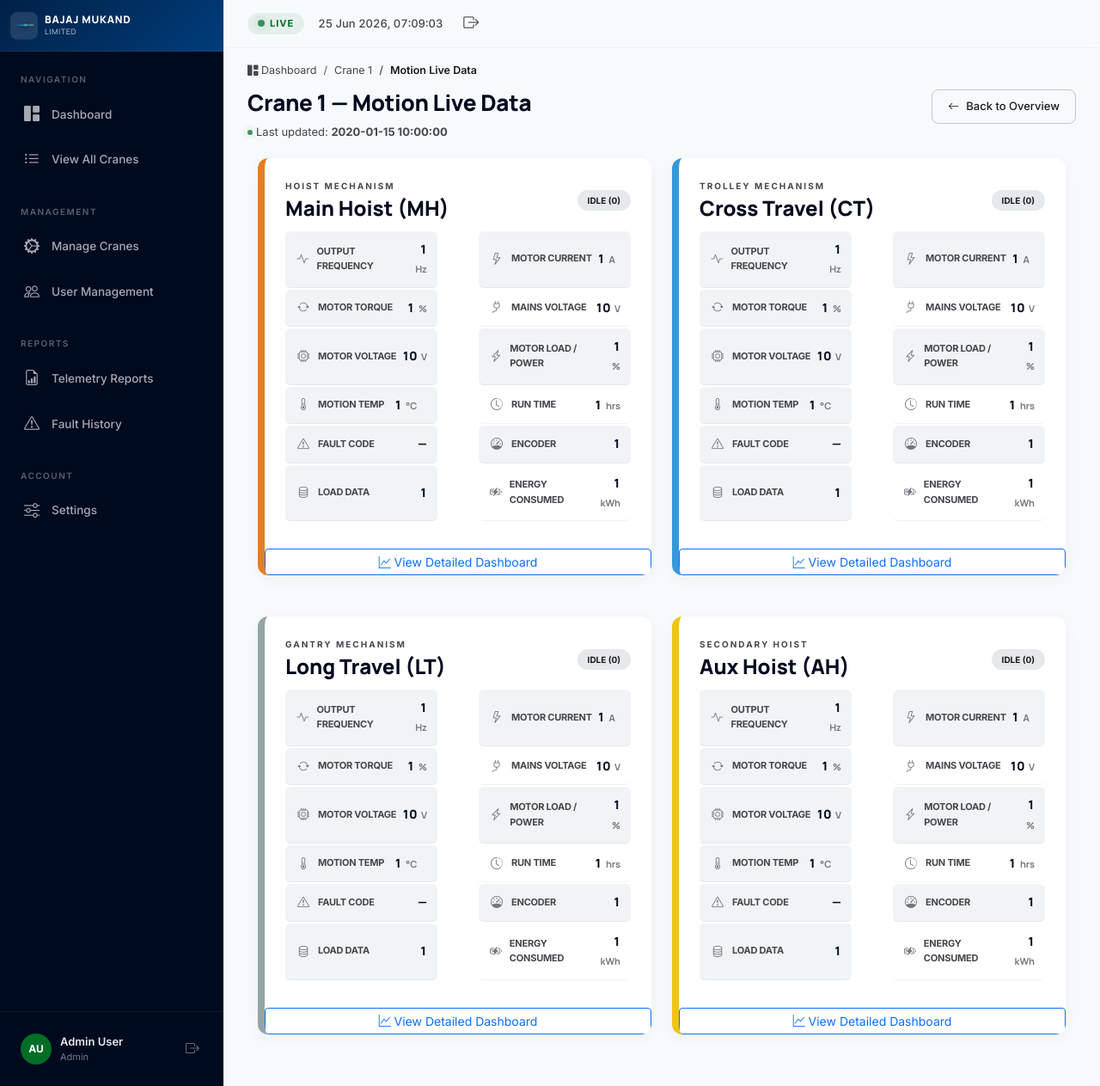
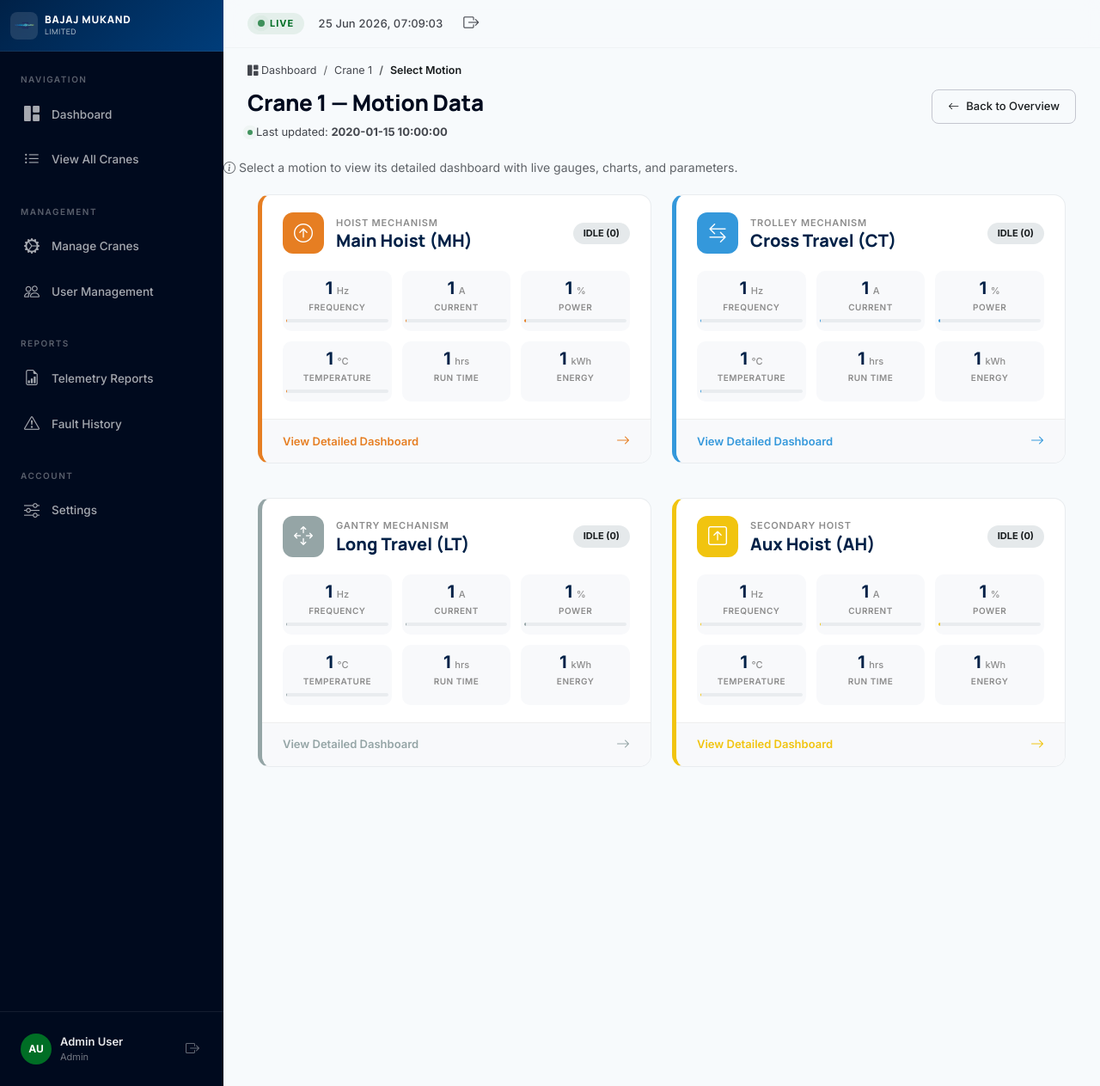
Before and after one commit to ShindeViraj/Crane-Dashboard, a PHP site: page /drives_live.php in a window 1280 px wide. Shown: the whole page at 86% size. Run offline with PHP 8.4, Linux system fonts and the light colour scheme; a user stored in the database is signed in; data comes from the database, SQL or seed files in the repository; tables that the repository leaves empty hold one stand-in row (values such as "Sample post").

Commit message:
refactor: drives_live.php as motion selector page with summary cards linking to motion_detail.php

```diff
--- a/drives_live.php
+++ b/drives_live.php
@@ -10,7 +10,7 @@ if (!canAccessCrane($craneId)) {
     exit;
 }
 
-$pageTitle = 'Motion Live Data';
+$pageTitle = 'Select Motion';
 $pdo = getDbConnection();
 $craneInfo = $pdo->prepare("SELECT crane_id, name, location, description FROM cranes WHERE crane_id = :cid");
 $craneInfo->execute([':cid' => $craneId]);
@@ -21,25 +21,138 @@ require_once 'includes/header.php';
 require_once 'includes/sidebar.php';
 
 $drives = [
-    ['prefix' => 'MH', 'name' => 'Main Hoist', 'short' => 'MH', 'color' => '#E67E22', 'class' => 'drive-mh'],
-    ['prefix' => 'CT', 'name' => 'Cross Travel', 'short' => 'CT', 'color' => '#3498DB', 'class' => 'drive-ct'],
-    ['prefix' => 'LT', 'name' => 'Long Travel', 'short' => 'LT', 'color' => '#95A5A6', 'class' => 'drive-lt'],
-    ['prefix' => 'AH', 'name' => 'Aux Hoist', 'short' => 'AH', 'color' => '#F1C40F', 'class' => 'drive-ah'],
+    ['prefix' => 'MH', 'name' => 'Main Hoist',  'mech' => 'Hoist Mechanism',     'icon' => 'bi-arrow-up-circle',    'color' => '#E67E22'],
+    ['prefix' => 'CT', 'name' => 'Cross Travel', 'mech' => 'Trolley Mechanism',   'icon' => 'bi-arrow-left-right',   'color' => '#3498DB'],
+    ['prefix' => 'LT', 'name' => 'Long Travel',  'mech' => 'Gantry Mechanism',    'icon' => 'bi-arrows-move',        'color' => '#95A5A6'],
+    ['prefix' => 'AH', 'name' => 'Aux Hoist',    'mech' => 'Secondary Hoist',     'icon' => 'bi-arrow-up-square',    'color' => '#F1C40F'],
 ];
 ?>
 
 <style>
-.param-bar {
+.motion-select-card {
+    display: block;
+    text-decoration: none;
+    color: inherit;
+    background: #fff;
+    border-radius: 14px;
+    border: 1px solid #e9ecef;
+    border-left: 5px solid var(--accent);
+    padding: 0;
+    transition: all 0.3s cubic-bezier(0.4, 0, 0.2, 1);
+    overflow: hidden;
+}
+.motion-select-card:hover {
+    transform: translateY(-4px);
+    box-shadow: 0 12px 32px rgba(0,0,0,0.12);
+    color: inherit;
+    text-decoration: none;
+}
+.motion-card-header {
+    display: flex;
+    align-items: center;
+    justify-content: space-between;
+    padding: 20px 24px 12px;
+}
+.motion-card-icon {
+    width: 48px;
+    height: 48px;
+    border-radius: 12px;
+    display: flex;
+    align-items: center;
+    justify-content: center;
+    font-size: 22px;
+    color: #fff;
+}
+.motion-card-info {
+    flex: 1;
+    margin-left: 14px;
+}
+.motion-card-mech {
+    font-size: 11px;
+    font-weight: 600;
+    text-transform: uppercase;
+    letter-spacing: 0.8px;
+    color: #8c8c8c;
+}
+.motion-card-name {
+    font-size: 20px;
+    font-weight: 800;
+    color: #002147;
+    margin: 0;
+    line-height: 1.2;
+}
+.motion-card-status {
+    padding: 4px 12px;
+    border-radius: 20px;
+    font-size: 11px;
+    font-weight: 700;
+    text-transform: uppercase;
+}
+.motion-card-body {
+    padding: 8px 24px 20px;
+}
+.motion-stat-grid {
+    display: grid;
+    grid-template-columns: 1fr 1fr 1fr;
+    gap: 12px;
+}
+.motion-stat {
+    text-align: center;
+    padding: 10px 4px;
+    background: #f8f9fb;
+    border-radius: 10px;
+}
+.motion-stat-value {
+    font-size: 20px;
+    font-weight: 800;
+    color: #002147;
+    line-height: 1;
+}
+.motion-stat-value small {
+    font-size: 11px;
+    font-weight: 500;
+    color: #8c8c8c;
+}
+.motion-stat-label {
+    font-size: 10px;
+    font-weight: 600;
+    text-transform: uppercase;
+    letter-spacing: 0.5px;
+    color: #8c8c8c;
+    margin-top: 4px;
+}
+.motion-stat-bar {
     height: 4px;
     background: #e9ecef;
     border-radius: 2px;
-    margin-top: 4px;
+    margin-top: 6px;
     overflow: hidden;
 }
-.param-bar-fill {
+.motion-stat-bar-fill {
     height: 100%;
     border-radius: 2px;
-    transition: width 0.5s ease;
+    transition: width 0.6s ease;
+}
+.motion-card-footer {
+    background: #f8f9fb;
+    padding: 12px 24px;
+    display: flex;
+    align-items: center;
+    justify-content: space-between;
+    border-top: 1px solid #eee;
+}
+.motion-card-footer span {
+    font-size: 13px;
+    font-weight: 600;
+    color: var(--accent);
+}
+.motion-card-footer i {
+    font-size: 16px;
+    color: var(--accent);
+    transition: transform 0.3s ease;
+}
+.motion-select-card:hover .motion-card-footer i {
+    transform: translateX(4px);
 }
 </style>
 
@@ -48,14 +161,14 @@ $drives = [
     <ol class="breadcrumb">
         <li class="breadcrumb-item"><a href="dashboard.php"><i class="bi bi-grid-1x2-fill"></i> Dashboard</a></li>
         <li class="breadcrumb-item"><a href="crane_live.php?crane_id=<?php echo $craneId; ?>"><?php echo htmlspecialchars($craneName); ?></a></li>
-        <li class="breadcrumb-item active">Motion Live Data</li>
+        <li class="breadcrumb-item active">Select Motion</li>
     </ol>
 </nav>
 
 <!-- Page Header -->
 <div class="page-header">
     <div>
-        <h1 class="page-title"><?php echo htmlspecialchars($craneName); ?> — Motion Live Data</h1>
+        <h1 class="page-title"><?php echo htmlspecialchars($craneName); ?> — Motion Data</h1>
         <div class="last-update-inline">
             <span class="live-dot-sm"></span>
             <span>Last updated: <strong id="drives-last-update">Waiting for data...</strong></span>
@@ -66,80 +179,69 @@ $drives = [
     </a>
 </div>
 
-<!-- 4 Drive Cards (2x2 grid) -->
+<p style="color:#5f6368;font-size:14px;margin-bottom:20px;">
+    <i class="bi bi-info-circle"></i> Select a motion to view its detailed dashboard with live gauges, charts, and parameters.
+</p>
+
+<!-- 4 Motion Cards (2x2 grid) -->
 <div class="row g-4 mb-4">
     <?php foreach ($drives as $drive): ?>
-    <div class="col-xl-6 mb-4">
-        <div class="drive-card h-100" style="border-left-color: <?php echo $drive['color']; ?>;">
-            <div class="drive-card-header">
-                <div>
-                    <div class="drive-mech-label"><?php echo $drive['prefix'] === 'MH' ? 'Hoist Mechanism' : ($drive['prefix'] === 'CT' ? 'Trolley Mechanism' : ($drive['prefix'] === 'LT' ? 'Gantry Mechanism' : 'Secondary Hoist')); ?></div>
-                    <h3 class="drive-card-title"><?php echo $drive['name']; ?> (<?php echo $drive['prefix']; ?>)</h3>
+    <div class="col-xl-6 col-lg-6 mb-3">
+        <a href="motion_detail.php?crane_id=<?php echo $craneId; ?>&motion=<?php echo $drive['prefix']; ?>"
+           class="motion-select-card" style="--accent: <?php echo $drive['color']; ?>;">
+
+            <div class="motion-card-header">
+                <div class="motion-card-icon" style="background: <?php echo $drive['color']; ?>;">
+                    <i class="bi <?php echo $drive['icon']; ?>"></i>
                 </div>
-                <div>
-                    <span class="status-chip status-idle-chip" id="<?php echo strtolower($drive['prefix']); ?>-drive-status-chip" style="font-size: 10px; font-weight: bold; text-transform: uppercase;">
+                <div class="motion-card-info">
+                    <div class="motion-card-mech"><?php echo $drive['mech']; ?></div>
+                    <h3 class="motion-card-name"><?php echo $drive['name']; ?> (<?php echo $drive['prefix']; ?>)</h3>
+                </div>
+                <span class="motion-card-status status-chip status-idle-chip"
+                      id="<?php echo strtolower($drive['prefix']); ?>-drive-status-chip">
                     <span id="<?php echo strtolower($drive['prefix']); ?>-drive-status-text">Idle (0)</span>
                 </span>
             </div>
+
+            <div class="motion-card-body">
+                <div class="motion-stat-grid">
+                    <div class="motion-stat">
+                        <div class="motion-stat-value" id="<?php echo strtolower($drive['prefix']); ?>-output-freq">— <small>Hz</small></div>
+                        <div class="motion-stat-label">Frequency</div>
+                        <div class="motion-stat-bar"><div class="motion-stat-bar-fill" id="<?php echo strtolower($drive['prefix']); ?>-bar-freq" style="width:0%;background:<?php echo $drive['color']; ?>;"></div></div>
                     </div>
-            <div class="param-grid">
-                <div class="param-row">
-                    <span class="param-label"><i class="bi bi-activity"></i> Output Frequency</span>
-                    <span class="param-value" id="<?php echo strtolower($drive['prefix']); ?>-output-freq">— <small>Hz</small></span>
-                    <div class="param-bar"><div class="param-bar-fill" id="<?php echo strtolower($drive['prefix']); ?>-bar-freq" style="width:0%;background:<?php echo $drive['color']; ?>;"></div></div>
+                    <div class="motion-stat">
+                        <div class="motion-stat-value" id="<?php echo strtolower($drive['prefix']); ?>-motor-current">— <small>A</small></div>
+                        <div class="motion-stat-label">Current</div>
+                        <div class="motion-stat-bar"><div class="motion-stat-bar-fill" id="<?php echo strtolower($drive['prefix']); ?>-bar-current" style="width:0%;background:<?php echo $drive['color']; ?>;"></div></div>
                     </div>
-                <div class="param-row">
-                    <span class="param-label"><i class="bi bi-lightning"></i> Motor Current</span>
-                    <span class="param-value" id="<?php echo strtolower($drive['prefix']); ?>-motor-current">— <small>A</small></span>
-                    <div class="param-bar"><div class="param-bar-fill" id="<?php echo strtolower($drive['prefix']); ?>-bar-current" style="width:0%;background:<?php echo $drive['color']; ?>;"></div></div>
+                    <div class="motion-stat">
+                        <div class="motion-stat-value" id="<?php echo strtolower($drive['prefix']); ?>-motor-power">— <small>%</small></div>
+                        <div class="motion-stat-label">Power</div>
+                        <div class="motion-stat-bar"><div class="motion-stat-bar-fill" id="<?php echo strtolower($drive['prefix']); ?>-bar-power" style="width:0%;background:<?php echo $drive['color']; ?>;"></div></div>
                     </div>
-                <div class="param-row">
-                    <span class="param-label"><i class="bi bi-arrow-repeat"></i> Motor Torque</span>
-                    <span class="param-value" id="<?php echo strtolower($drive['prefix']); ?>-motor-torque">— <small>%</small></span>
+                    <div class="motion-stat">
+                        <div class="motion-stat-value" id="<?php echo strtolower($drive['prefix']); ?>-drive-temp">— <small>°C</small></div>
+                        <div class="motion-stat-label">Temperature</div>
+                        <div class="motion-stat-bar"><div class="motion-stat-bar-fill" id="<?php echo strtolower($drive['prefix']); ?>-bar-temp" style="width:0%;background:<?php echo $drive['color']; ?>;"></div></div>
                     </div>
-                <div class="param-row">
-                    <span class="param-label"><i class="bi bi-plug"></i> Mains Voltage</span>
-                    <span class="param-value" id="<?php echo strtolower($drive['prefix']); ?>-mains-voltage">— <small>V</small></span>
+                    <div class="motion-stat">
+                        <div class="motion-stat-value" id="<?php echo strtolower($drive['prefix']); ?>-run-time">— <small>hrs</small></div>
+                        <div class="motion-stat-label">Run Time</div>
                     </div>
-                <div class="param-row">
-                    <span class="param-label"><i class="bi bi-cpu"></i> Motor Voltage</span>
-                    <span class="param-value" id="<?php echo strtolower($drive['prefix']); ?>-motor-voltage">— <small>V</small></span>
-                </div>
-                <div class="param-row">
-                    <span class="param-label"><i class="bi bi-lightning-charge"></i> Motor Load / Power</span>
-                    <span class="param-value param-highlight" id="<?php echo strtolower($drive['prefix']); ?>-motor-power">— <small>%</small></span>
-                    <div class="param-bar"><div class="param-bar-fill" id="<?php echo strtolower($drive['prefix']); ?>-bar-power" style="width:0%;background:<?php echo $drive['color']; ?>;"></div></div>
-                </div>
-                <div class="param-row">
-                    <span class="param-label"><i class="bi bi-thermometer-half"></i> Motion Temp</span>
-                    <span class="param-value" id="<?php echo strtolower($drive['prefix']); ?>-drive-temp">— <small>°C</small></span>
-                    <div class="param-bar"><div class="param-bar-fill" id="<?php echo strtolower($drive['prefix']); ?>-bar-temp" style="width:0%;background:<?php echo $drive['color']; ?>;"></div></div>
-                </div>
-                <div class="param-row">
-                    <span class="param-label"><i class="bi bi-clock-history"></i> Run Time</span>
-                    <span class="param-value" id="<?php echo strtolower($drive['prefix']); ?>-run-time">— <small>hrs</small></span>
-                </div>
-                <div class="param-row">
-                    <span class="param-label"><i class="bi bi-exclamation-triangle"></i> Fault Code</span>
-                    <span class="param-value param-fault" id="<?php echo strtolower($drive['prefix']); ?>-fault-code">—</span>
-                </div>
-                <div class="param-row">
-                    <span class="param-label"><i class="bi bi-speedometer"></i> Encoder</span>
-                    <span class="param-value" id="<?php echo strtolower($drive['prefix']); ?>-encoder">—</span>
-                </div>
-                <div class="param-row">
-                    <span class="param-label"><i class="bi bi-database"></i> Load Data</span>
-                    <span class="param-value" id="<?php echo strtolower($drive['prefix']); ?>-load-data">—</span>
-                </div>
-                <div class="param-row">
-                    <span class="param-label"><i class="bi bi-battery-charging"></i> Energy Consumed</span>
-                    <span class="param-value" id="<?php echo strtolower($drive['prefix']); ?>-di">— <small>kWh</small></span>
+                    <div class="motion-stat">
+                        <div class="motion-stat-value" id="<?php echo strtolower($drive['prefix']); ?>-di">— <small>kWh</small></div>
+                        <div class="motion-stat-label">Energy</div>
                     </div>
                 </div>
-            <a href="motion_detail.php?crane_id=<?php echo $craneId; ?>&motion=<?php echo $drive['prefix']; ?>" class="btn btn-sm btn-outline-primary w-100 mt-2">
-                <i class="bi bi-graph-up"></i> View Detailed Dashboard
+            </div>
+
+            <div class="motion-card-footer">
+                <span>View Detailed Dashboard</span>
+                <i class="bi bi-arrow-right"></i>
+            </div>
         </a>
-        </div>
     </div>
     <?php endforeach; ?>
 </div>
@@ -149,13 +251,7 @@ const CRANE_ID = '<?php echo $craneId; ?>';
 const DRIVES = ['mh', 'ct', 'lt', 'ah'];
 const PREFIXES = ['MH', 'CT', 'LT', 'AH'];
 
-<?php
-require_once 'includes/fault_codes.php';
-global $faultMap;
-?>
-const FAULT_MAP = <?php echo json_encode($faultMap); ?>;
-
-// Safe numeric parser — preserves negative values, only defaults to 0 for missing/NaN
+// Safe numeric parser
 const num = (v) => { const n = parseFloat(v); return isNaN(n) ? 0 : n; };
 
 function updateDrivesLive(data) {
@@ -171,9 +267,9 @@ function updateDrivesLive(data) {
         const statusChip = document.getElementById(d + '-drive-status-chip');
         const statusText = document.getElementById(d + '-drive-status-text');
         statusText.textContent = status > 0 ? 'Running (' + status + ')' : 'Idle (0)';
-        statusChip.className = 'status-chip ' + (status > 0 ? 'status-online' : 'status-idle-chip');
+        statusChip.className = 'motion-card-status status-chip ' + (status > 0 ? 'status-online' : 'status-idle-chip');
 
-        // Parameters
+        // Value setter
         const setVal = (id, val, unit) => {
             const el = document.getElementById(id);
             if (el) {
@@ -184,29 +280,19 @@ function updateDrivesLive(data) {
 
         setVal(d + '-output-freq', data[p + '_Output_frequency'], 'Hz');
         setVal(d + '-motor-current', data[p + '_Motor_current'], 'A');
-        setVal(d + '-motor-torque', data[p + '_Motor_torque'], '%');
-        setVal(d + '-mains-voltage', data[p + '_Mains_voltage'], 'V');
-        setVal(d + '-motor-voltage', data[p + '_Motor_voltage'], 'V');
-
-        // Motor Power — display raw % value from VFD (no calculation)
         setVal(d + '-motor-power', data[p + '_Motor_power'], '%');
-
         setVal(d + '-run-time', data[p + '_Motion_run_time'], 'hrs');
-        setVal(d + '-encoder', data[p + '_Encoder'], '');
-        setVal(d + '-load-data', data[p + '_Load_data'], '');
         setVal(d + '-di', data[p + '_di'], 'kWh');
 
-        // Drive temp with color coding
+        // Temp with color coding
         const temp = num(data[p + '_Drive_temp']);
         const tempEl = document.getElementById(d + '-drive-temp');
         if (tempEl) {
             tempEl.innerHTML = temp + ' <small>°C</small>';
-            tempEl.classList.remove('temp-warning', 'temp-danger');
-            if (temp > 70) tempEl.classList.add('temp-danger');
-            else if (temp > 50) tempEl.classList.add('temp-warning');
+            tempEl.style.color = temp > 70 ? '#e74c3c' : (temp > 50 ? '#f39c12' : '#002147');
         }
 
-        // Update mini progress bars
+        // Progress bars
         const setBar = (id, value, max) => {
             const bar = document.getElementById(id);
             if (bar) bar.style.width = Math.min(Math.max(num(value) / max * 100, 0), 100) + '%';
@@ -215,20 +301,6 @@ function updateDrivesLive(data) {
         setBar(d + '-bar-current', data[p + '_Motor_current'], 100);
         setBar(d + '-bar-power', data[p + '_Motor_power'], 100);
         setBar(d + '-bar-temp', data[p + '_Drive_temp'], 100);
-
-        // Fault code with red highlight
-        const faultCode = num(data[p + '_Altivar_fault_code']);
-        const faultEl = document.getElementById(d + '-fault-code');
-        if (faultEl) {
-            if (faultCode > 0) {
-                const faultStr = FAULT_MAP[faultCode] ? FAULT_MAP[faultCode] : 'Unknown (' + faultCode + ')';
-                faultEl.innerHTML = '<span class="badge bg-danger text-wrap" style="font-size:11px;">' + faultStr + '</span>';
-                faultEl.classList.add('fault-active');
-            } else {
-                faultEl.innerHTML = '—';
-                faultEl.classList.remove('fault-active');
-            }
-        }
     });
 }
 
```
Lines whose indentation alone changed are shown as unchanged.
